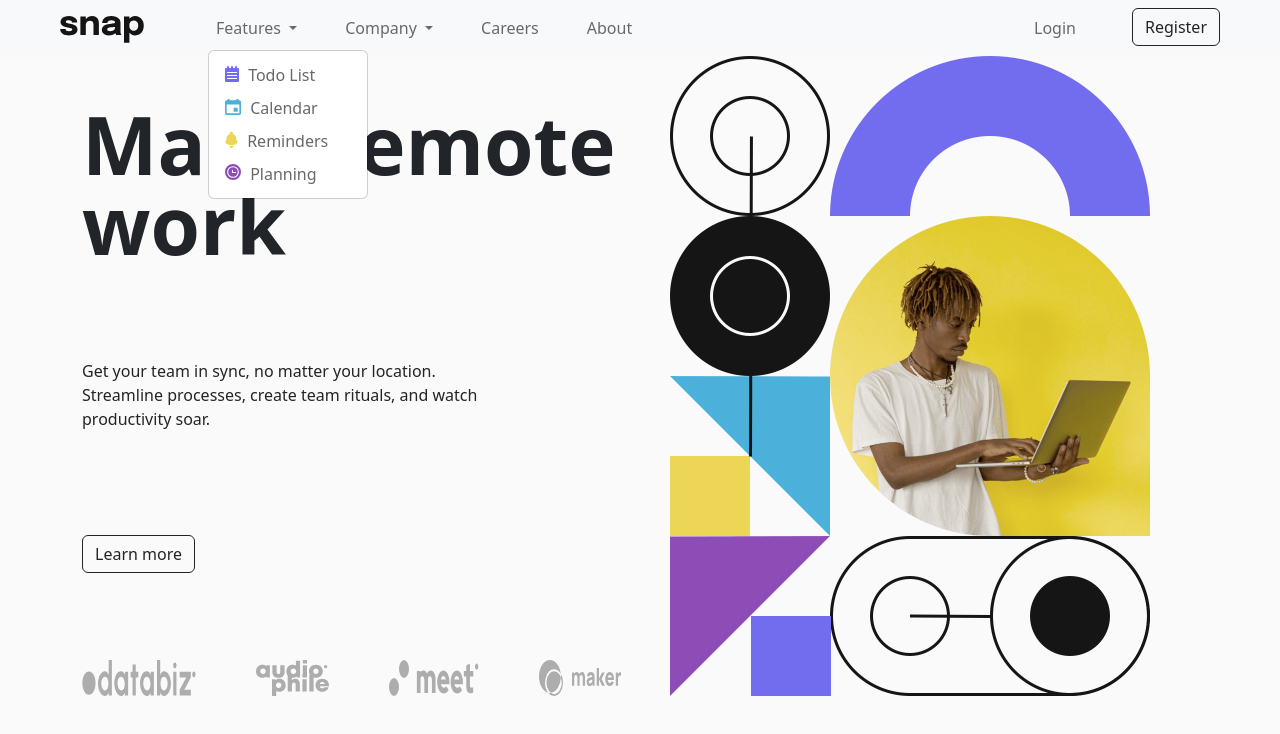
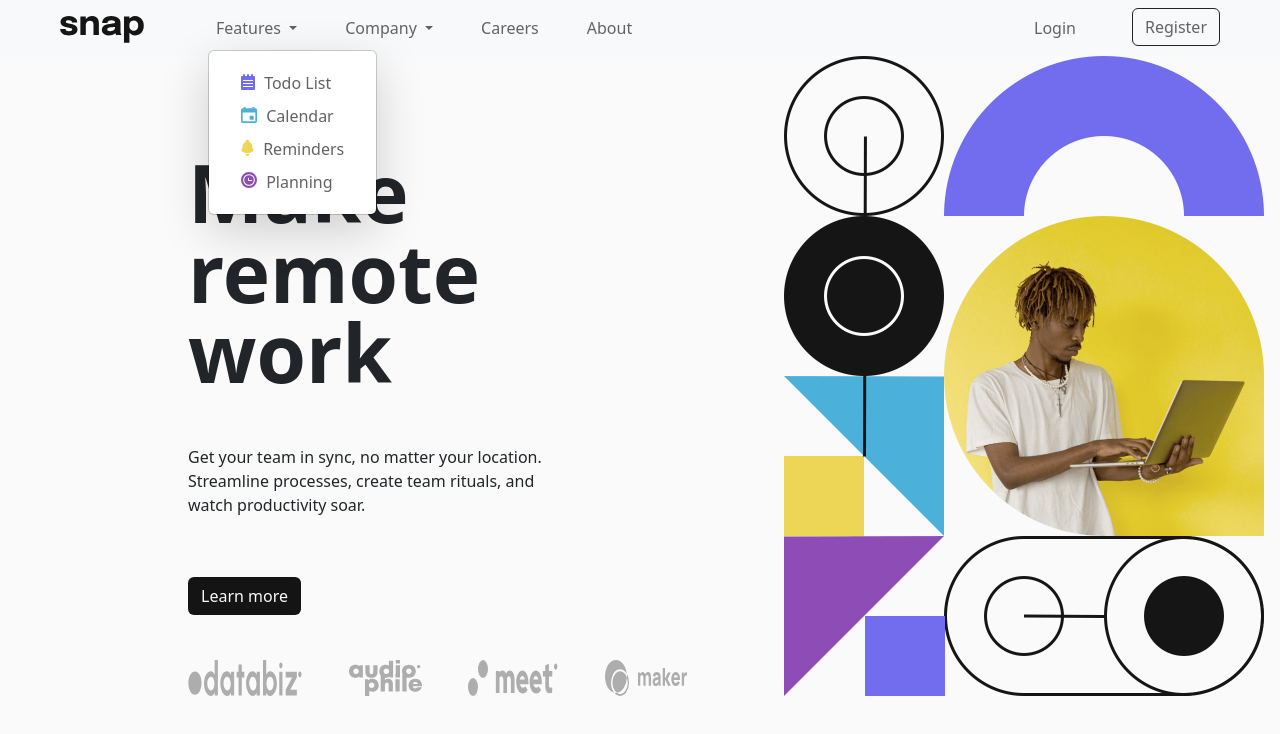
Before and after one commit to DanielKrol90/frontend.io-intro-section-with-dropdown-navigation-main, a plain HTML site: page index.html in a window 1280 px wide. Both pictures are taken after a click on the button "Features". Drawn offline with nearby package versions, Linux system fonts and the light colour scheme.

Commit message:
saving progress

```diff
--- a/index.html
+++ b/index.html
@@ -31,11 +31,11 @@
         <div class="collapse navbar-collapse d-flex flex-row" id="navbarSupportedContent">
           <ul class="navbar-nav me-auto mb-2 mb-lg-0 ms-3">
             <li class="nav-item dropdown">
-              <a class="nav-link dropdown-toggle" href="#" role="button" data-bs-toggle="dropdown"
+              <a class="nav-link dropdown-toggle " href="#" role="button" data-bs-toggle="dropdown"
                 aria-expanded="false">
                 Features
               </a>
-              <ul class="dropdown-menu">
+              <ul class="dropdown-menu shadow-lg p-3 mb-5 bg-body rounded">
                 <li>
                   <a class="dropdown-item" href="#">
                     <img class="icon-nav" src="./images/icon-todo.svg" alt=""> Todo List
@@ -63,7 +63,7 @@
                 aria-expanded="false">
                 Company
               </a>
-              <ul class="dropdown-menu">
+              <ul class="dropdown-menu shadow-lg p-3 mb-5 bg-body rounded">
                 <li><a class="dropdown-item" href="#">History</a></li>
                 <li><a class="dropdown-item" href="#">Our Team</a></li>
                 <li><a class="dropdown-item" href="#">Blog</a></li>
@@ -92,34 +92,32 @@
   </header>
 
   <main>
-    <div class="container d-flex justify-content-between">
-      <section class=" d-flex flex-column align-items-start justify-content-between">
+    <div class="container d-flex justify-content-around order-2">
+      <section class="section-a col-6 d-flex flex-column align-items-start justify-content-between mt-5 mx-5">
         <h1 class="display-1 fw-bolder lh-1 mt-5">Make remote work</h1>
 
         <p class="w-75">Get your team in sync, no matter your location. Streamline processes,
           create team rituals, and watch productivity soar.</p>
 
-        <button class="btn btn-outline-dark" type="button">Learn more</button>
+        <button class="btn btn-reverse-color" type="button">Learn more</button>
 
         <div class="d-flex flex-row justify-content-between w-100">
-          <img class="mx-0" src="./images/client-databiz.svg" alt="databiz">
-          <img class="mx-0" src="./images/client-audiophile.svg" alt="audio phile">
-          <img class="mx-0" src="./images/client-meet.svg" alt="meet">
-          <img class="mx-0" src="./images/client-maker.svg" alt="maker">
+          <img src="./images/client-databiz.svg" alt="databiz">
+          <img src="./images/client-audiophile.svg" alt="audio phile">
+          <img src="./images/client-meet.svg" alt="meet">
+          <img src="./images/client-maker.svg" alt="maker">
         </div>
 
       </section>
 
-      <section class="mx-5">
+      <section class="section-b col-6 mx-5 order-1">
         <picture>
           <source media="(min-width:375px)" srcset="./images/image-hero-desktop.png">
           <img src="./images/image-hero-mobile.png" alt="men writing on laptop in yellow ball">
         </picture>
       </section>
     </div>
-
   </main>
-
 
 
 
--- a/scss/style.scss
+++ b/scss/style.scss
@@ -1,11 +1,12 @@
 :root {
     // colors
     --color-white: hsl(0, 0%, 98%);
-    --color-gray: hsl(0, 0%, 41%);
+    --color-gray: hsl(0, 0%, 39%);
     --color-black: hsl(0, 0%, 8%);
 
     // fonts
     --font-family: 'Epilogue', sans-serif;
+
 }
 
 body {
@@ -30,9 +31,10 @@ ul.navbar-nav {
         .nav-link {
 
             .btn-outline-dark {
+                color: var(--color-gray);
 
                 &:hover {
-                    outline: solid black 2px;
+                    outline: solid var(--color-black) 2px;
                     background-color: var(--color-white);
                     color: var(--color-black);
                 }
@@ -49,23 +51,37 @@ ul.navbar-nav {
     }
 }
 
+
 .container {
+    max-width: 80%;
 
+    @media all and (max-width:768px) {
+        display: flex;
+        flex-direction: column;
+        max-width: 100%;
+        margin: 0;
+    }
 
-    .btn-outline-dark {
+    .btn-reverse-color {
+        background-color: var(--color-black);
+        color: var(--color-white);
 
         &:hover {
             outline: solid black 2px;
-            background-color: var(--color-black);
-            color: var(--color-white);
+            background-color: var(--color-white) !important;
+            color: var(--color-black) !important;
         }
     }
     section {
-
+        max-width: 100%;
         picture {
 
             img {
                 height: 80vh;
+
+                @media all and (max-width:768px) {
+                    width: 100%;
+                }
             }
         }
     }
```
Also changed, not shown: css/style.css, 1 other file.
